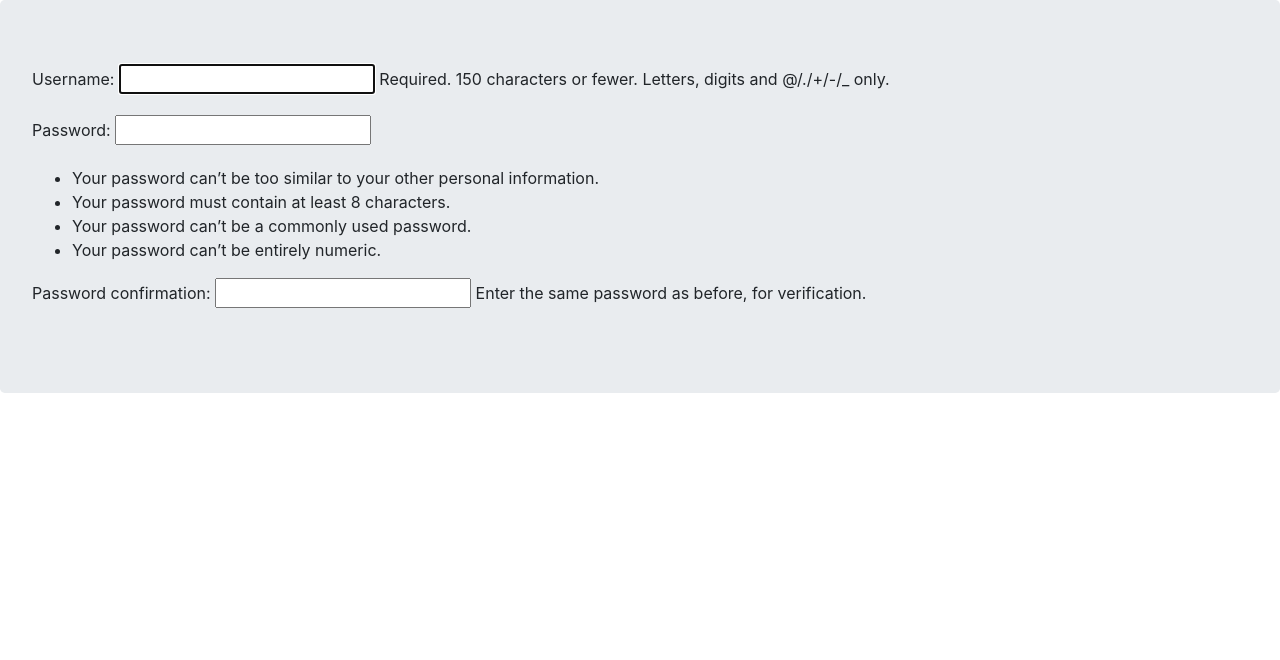
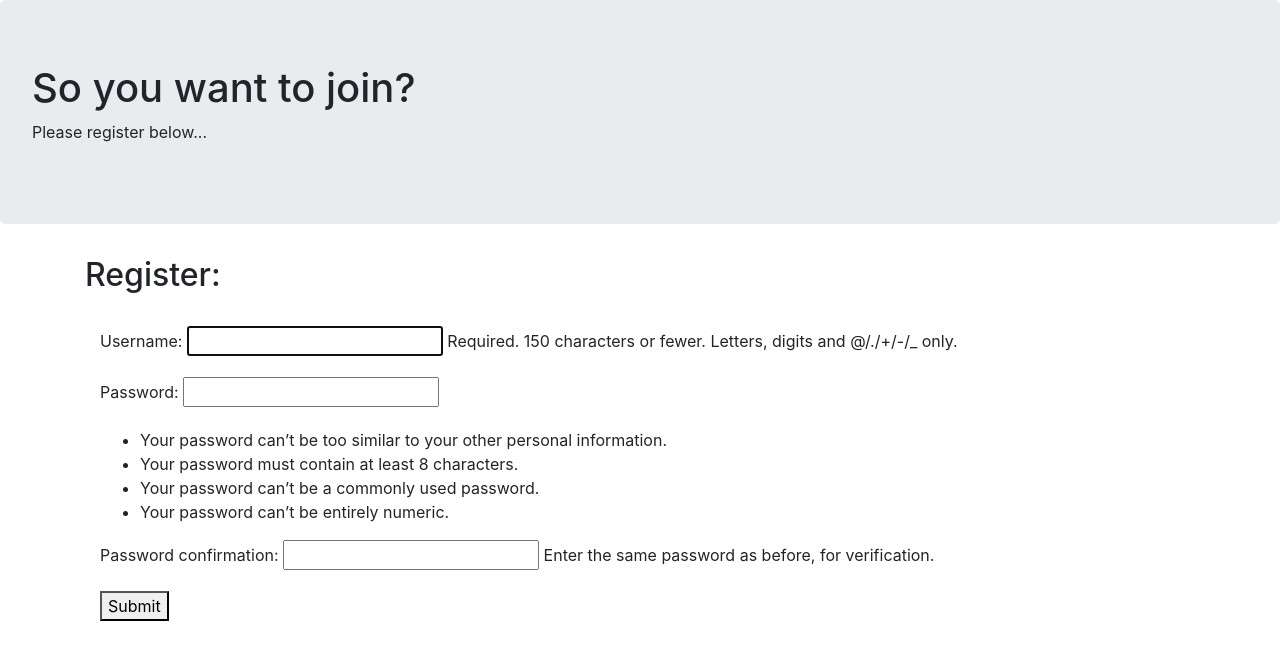
Before and after one commit to Jd0824um/Django--VideoStreamingSite, a Django app: page /account/register/ in a window 1280 px wide. Shown: the part 80-740 px from the top of the page. Run offline with Django 3.2, Linux system fonts and the light colour scheme; some libraries are stand-ins or nearby versions.

Commit message:
added some classes, added a button for submit

```diff
--- a/accounts/templates/accounts/registration_form.html
+++ b/accounts/templates/accounts/registration_form.html
@@ -1,10 +1,24 @@
 {% extends 'base.html' %}
 
 {% block body %}
+
 <div class="jumbotron">
-    <form method="post">
-        {% csrf_token %}
-        {{ form.as_p }}
-    </form>
+    <h1> So you want to join? </h1>
+    <p>
+        Please register below...
+    </p>
 </div>
+
+<div class="container">
+    <h2> Register: </h2>
+    <br>
+    <div class="container">
+        <form method="post">
+            {% csrf_token %}
+            {{ form.as_p }}
+            <button type="submit">Submit</button>
+        </form>
+    </div>
+</div>
+
 {% endblock %}
```
Also changed, not shown: accounts/templates/accounts/login.html (+8 -5 lines).
